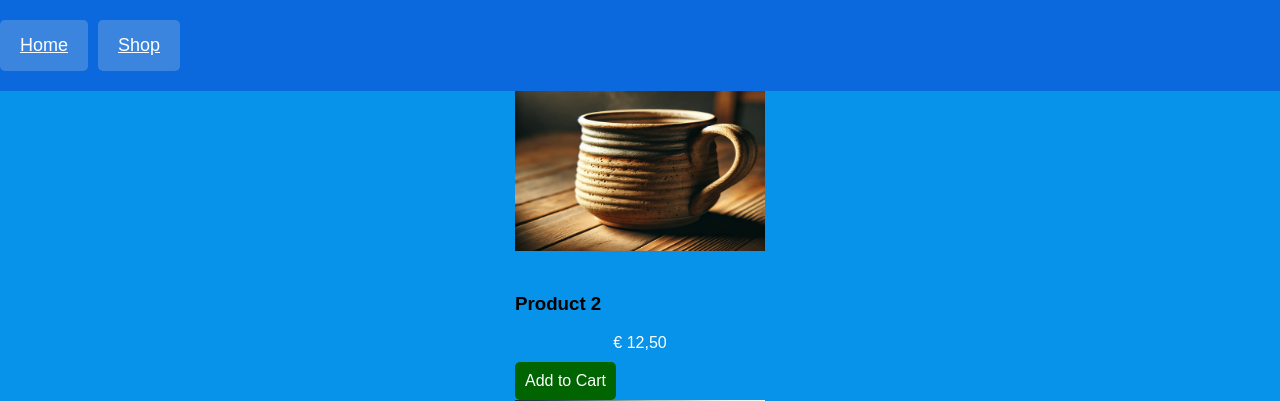
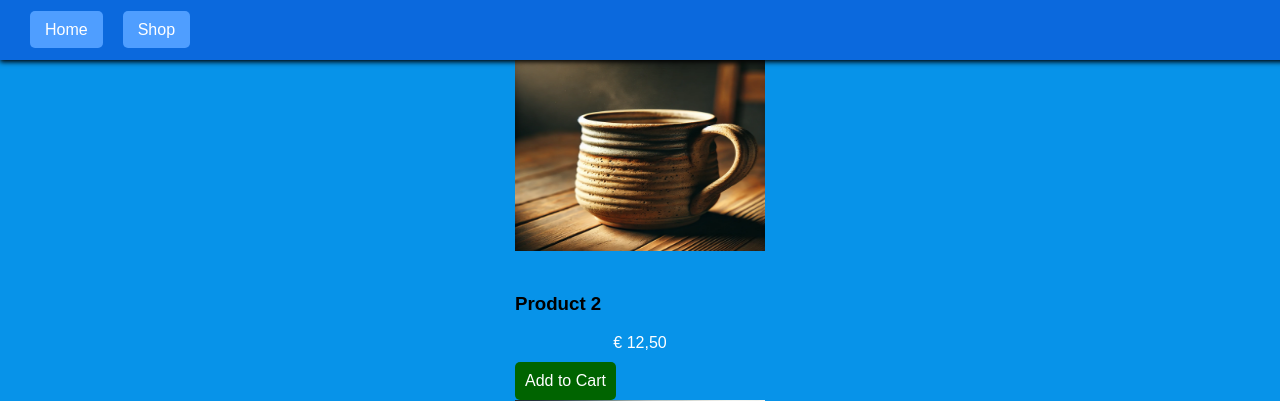
Before and after one commit to OnlyMokManager/OnlyMok, a PHP site: page /shop.html in a window 1280 px wide. Shown: the top 401 px of the page. Run offline with PHP 8.4, Linux system fonts and the light colour scheme.

Commit message:
Update styles.css

```diff
--- a/styles.css
+++ b/styles.css
@@ -11,47 +11,41 @@ body {
 
 nav {
     background-color: #0b69dd;
-    padding: 20px;
-    border-radius: 10px;
-    margin-bottom: 20px;
-    display: flex;
-    flex-direction: row;
-    justify-content: top;
+    width: 100%;
     position: fixed;
     top: 0;
-    width: 100%;
-    z-index: 1000;
+    left: 0;
+    height: 60px;
+    display: flex;
+    align-items: center;
+    justify-content: space-between;
+    padding: 0 20px;
+    box-shadow: 0 2px 5px black;
 }
 
-.navList {
+nav .navList {
+    list-style: none;
+    padding: 0;
+    margin: 0;
     display: flex;
-    flex-direction: row;
-    justify-content: center;
-    align-items: center;
-    list-style-type: none;
-    margin: 0;
-    padding: 0;
 }
 
-.navButton {
-    background-color: #3b85df;
-    color: white;
-    padding: 15px 20px;
-    border: none;
-    border-radius: 5px;
-    cursor: pointer;
-    font-size: 18px;
-    margin-right: 10px;
-    text-decoration: none;
-    display: inline-block;
+nav .navList .navButton {
+    margin: 0 10px;
 }
 
-.navButton:hover {
+nav .navList .navButton a {
+    text-decoration: none;
+    color: white;
+    padding: 10px 15px;
+    border-radius: 5px;
     background-color: #4f9eff;
+    transition: background 0.3s;
 }
 
-a {
-    color: white;
+nav .navList .navButton a:hover {
+    background-color: #6caeff;
+
 }
 
 .logo {
```
